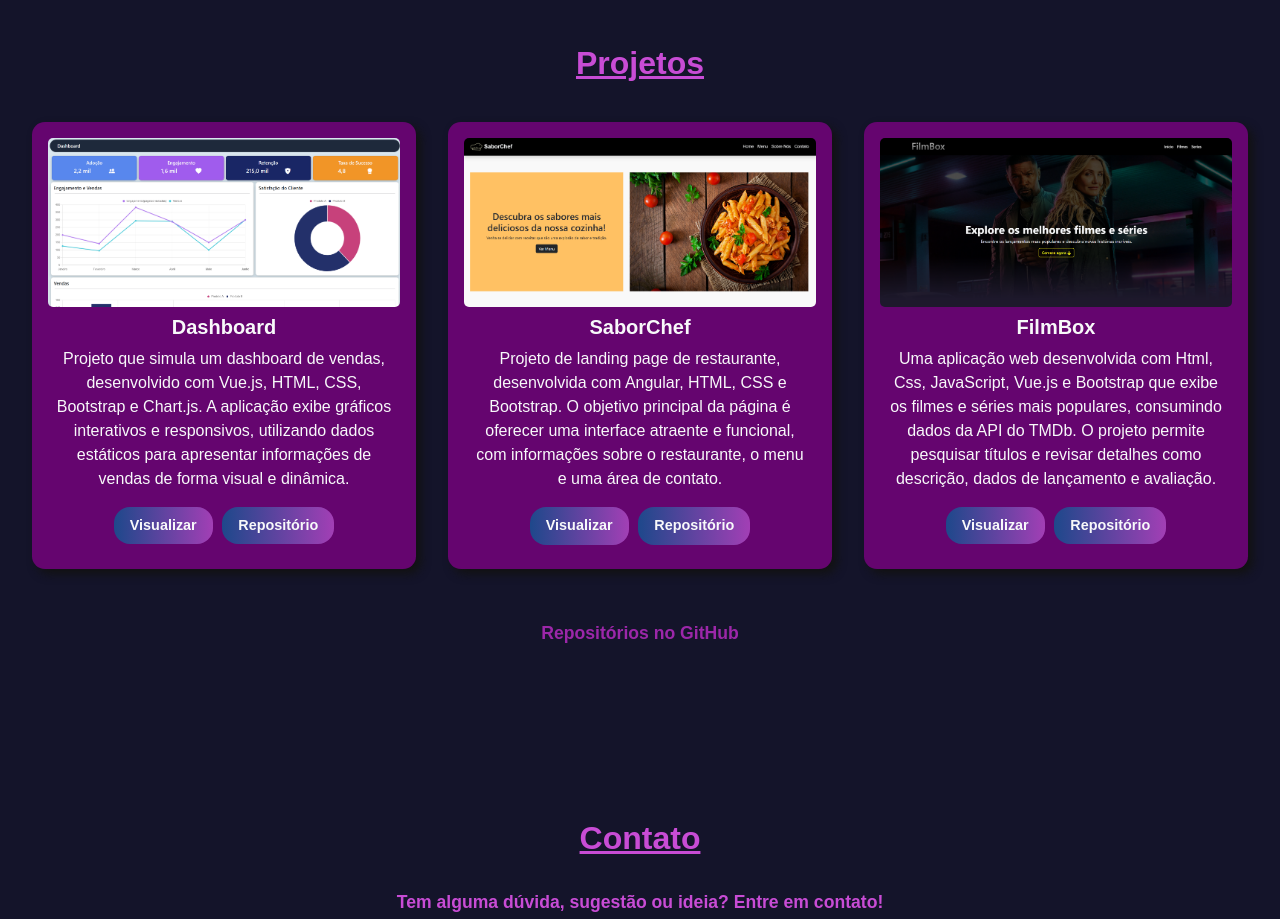
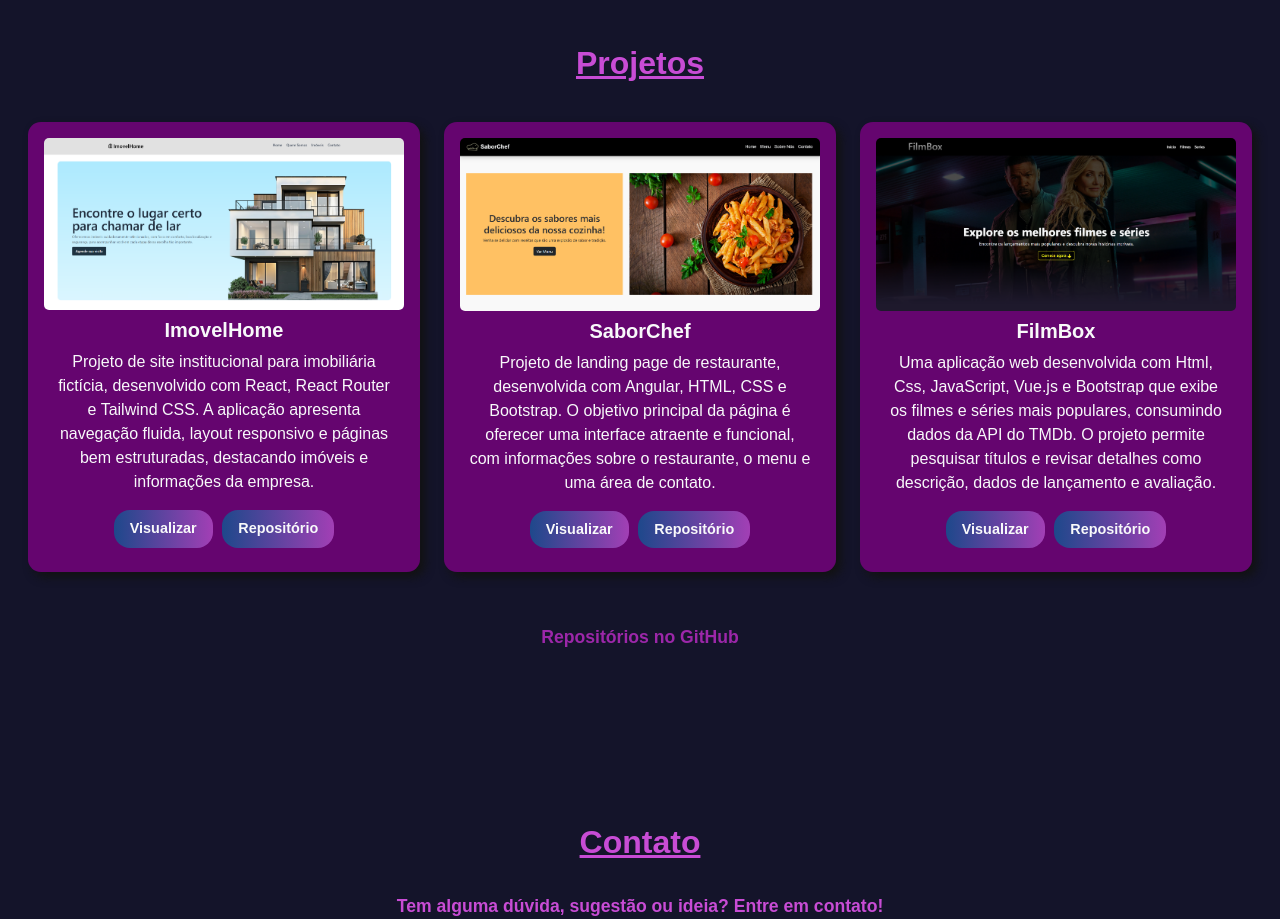
Before and after one commit to Angellica06/Portifolio, a Vue app: page / in a window 1280 px wide. Shown: the part 1700-2619 px from the top of the page. Built offline with nearby package versions, Linux system fonts and the light colour scheme.

Commit message:
feat: substitui projeto do portfólio por outro

```diff
--- a/src/Views/ProjetosView.vue
+++ b/src/Views/ProjetosView.vue
@@ -19,11 +19,11 @@ import Card from '@/components/Card.vue';
 const projects = [
     {
         id: 1,
-        title: 'Dashboard',
-        description: 'Projeto que simula um dashboard de vendas, desenvolvido com Vue.js, HTML, CSS, Bootstrap e Chart.js. A aplicação exibe gráficos interativos e responsivos, utilizando dados estáticos para apresentar informações de vendas de forma visual e dinâmica.',
+        title: 'ImovelHome',
+        description: 'Projeto de site institucional para imobiliária fictícia, desenvolvido com React, React Router e Tailwind CSS. A aplicação apresenta navegação fluida, layout responsivo e páginas bem estruturadas, destacando imóveis e informações da empresa.',
         image: '/img/projeto1.png',
-        viewLink: 'https://dashboardvenda.netlify.app/',
-        repoLink: 'https://github.com/Angellica06/Dashboard',
+        viewLink: 'https://imovel-home.netlify.app/',
+        repoLink: 'https://github.com/Angellica06/ImovelHome',
     },
     {
         id: 2,
--- a/src/components/Card.vue
+++ b/src/components/Card.vue
@@ -31,7 +31,7 @@ const props = defineProps({
 
 <style>
 .card {
-    max-width: 24rem;
+    max-width: 25rem;
     border-radius: 0.8rem;
     border: 0;
     background-color: var(--cor-7) !important;
```
Also changed, not shown: public/img/projeto1.png.
